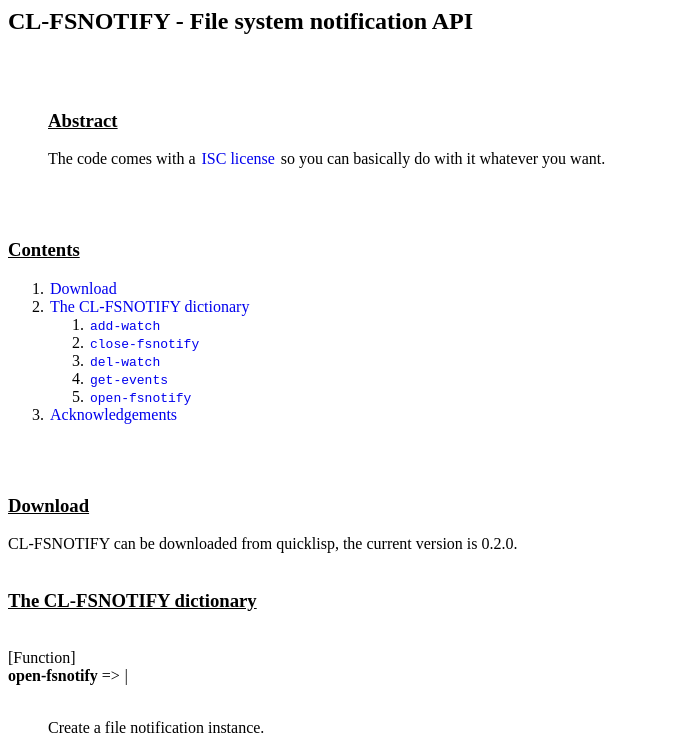
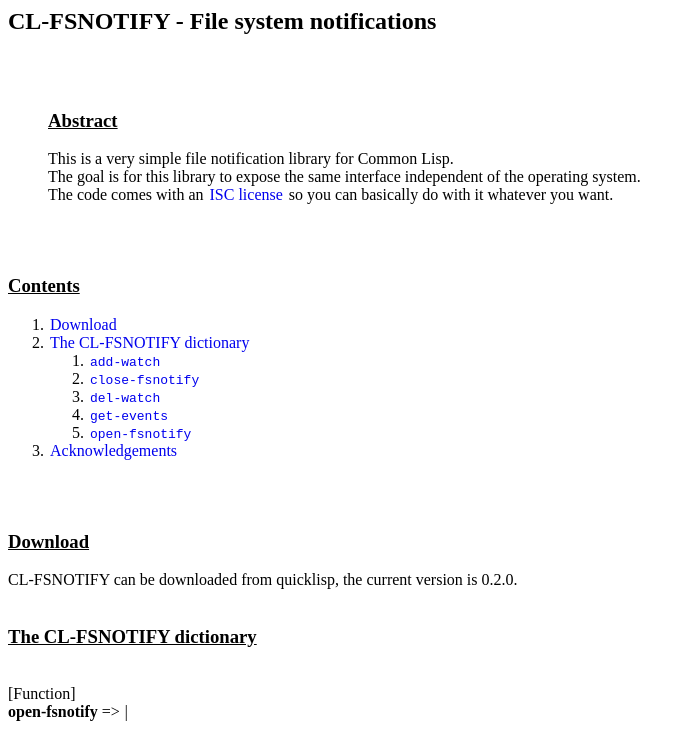
Before and after one commit to howeyc/cl-fsnotify, a plain HTML site: page index.html in a window 1280 px wide. Shown: the top 750 px of the page, without its empty margins (0-695 px from the left). Drawn offline with Linux system fonts and the light colour scheme.

Commit message:
More updates

```diff
--- a/index.html
+++ b/index.html
@@ -3,7 +3,7 @@
 
 <head>
   <meta http-equiv="Content-Type" content="text/html; charset=iso-8859-1">
-  <title>CL-FSNOTIFY - File system notification API</title>
+  <title>CL-FSNOTIFY - File system notifications</title>
   <style type="text/css">
   pre { padding:5px; background-color:#e0e0e0 }
   h3, h4 { text-decoration: underline; }
@@ -25,13 +25,16 @@
 
 <body bgcolor=white>
 
-<h2> CL-FSNOTIFY - File system notification API</h2>
+<h2> CL-FSNOTIFY - File system notifications</h2>
 
 <blockquote>
 <br>&nbsp;<br><h3><a name=abstract class=none>Abstract</a></h3>
 
+This is a very simple file notification library for Common Lisp.<br>
+The goal is for this library to expose the same interface independent of the operating system.<br>
+
 The code comes with
-a <a
+an <a
 href="https://www.isc.org/software/license">ISC license</a> so you can basically do with it whatever you want.
 
 </blockquote>
```
